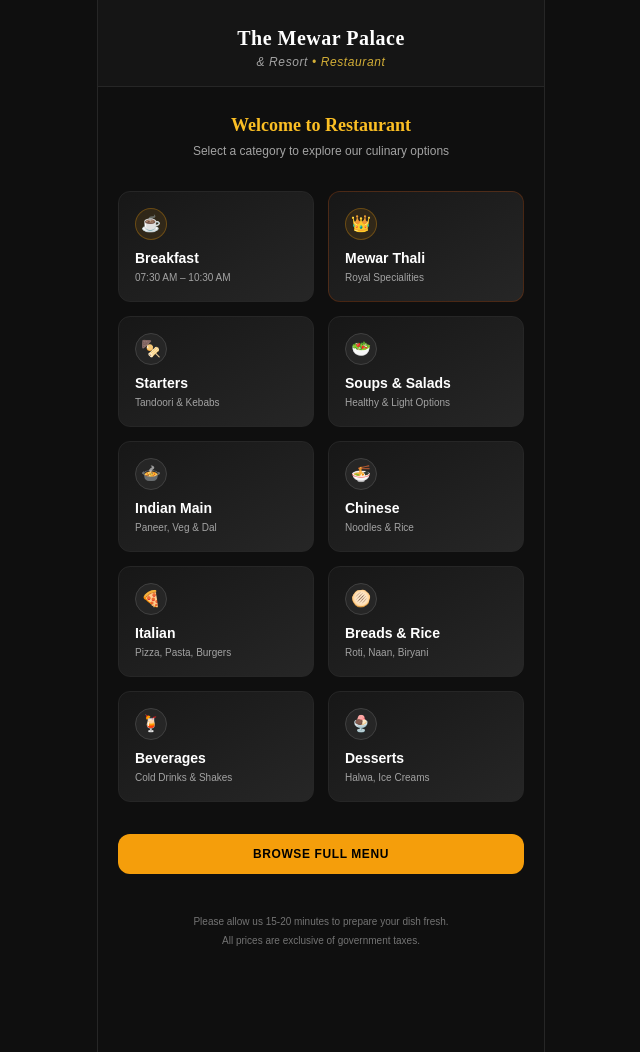
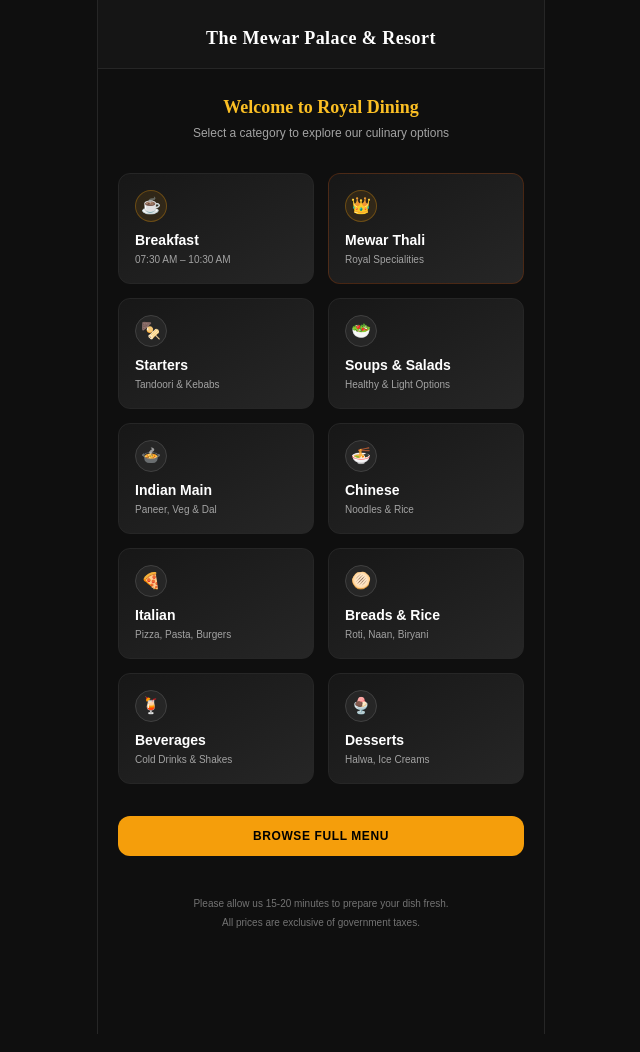
Before and after one commit to onikrathore0-crypto/mewar-palace-menu, a plain HTML site: page index.html in a window 1280 px wide. Shown: the whole page, without its empty margins (319-959 px from the left). Drawn offline with nearby package versions, Linux system fonts and the light colour scheme; a web font is replaced by a local one.

Commit message:
Update index.html

```diff
--- a/index.html
+++ b/index.html
@@ -19,14 +19,13 @@
 
   <!-- TOP HEADER -->
   <header class="text-center pt-6 pb-4 px-4 bg-neutral-900/90 sticky top-0 z-30 border-b border-neutral-800 backdrop-blur-md">
-    <h1 class="serif text-xl font-bold text-white tracking-wide">The Mewar Palace</h1>
-    <p class="text-xs text-neutral-400 mt-0.5 tracking-wider italic">& Resort <span class="gold-text font-normal">• Restaurant</span></p>
+    <h1 class="serif text-base sm:text-lg font-bold text-white tracking-wide">The Mewar Palace & Resort</h1>
   </header>
 
   <!-- STEP 1: INITIAL SELECTION HUB -->
   <section id="step1Hub" class="px-5 pt-6 space-y-6">
     <div class="text-center space-y-1">
-      <h2 class="serif text-lg text-amber-400 font-semibold">Welcome to Restaurant</h2>
+      <h2 class="serif text-lg text-amber-400 font-semibold">Welcome to Royal Dining</h2>
       <p class="text-xs text-neutral-400">Select a category to explore our culinary options</p>
     </div>
 
@@ -114,7 +113,7 @@
   <!-- STEP 2: MENU DISPLAY PAGE -->
   <section id="step2Menu" class="hidden">
     <!-- Back & Search Controls -->
-    <div class="px-4 pt-4 sticky top-[72px] z-20 bg-neutral-900/95 pb-3 border-b border-neutral-800 backdrop-blur-md space-y-3">
+    <div class="px-4 pt-4 sticky top-[60px] z-20 bg-neutral-900/95 pb-3 border-b border-neutral-800 backdrop-blur-md space-y-3">
       <div class="flex items-center justify-between gap-2">
         <button onclick="showHub()" class="flex items-center gap-1.5 text-xs text-amber-400 font-medium">
           <svg class="w-4 h-4" fill="none" stroke="currentColor" viewBox="0 0 24 24"><path stroke-linecap="round" stroke-linejoin="round" stroke-width="2" d="M15 19l-7-7 7-7"/></svg>
```
